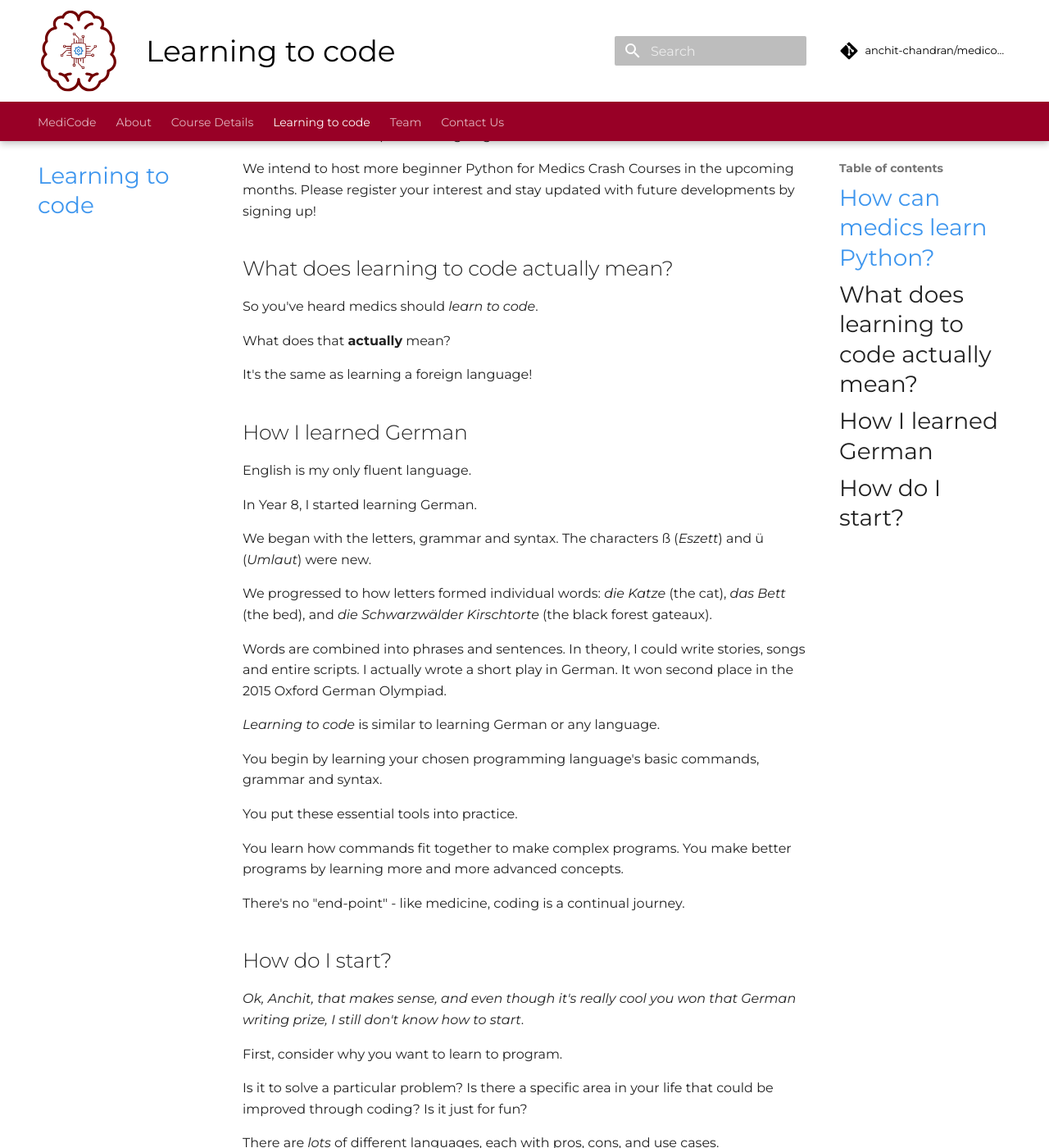
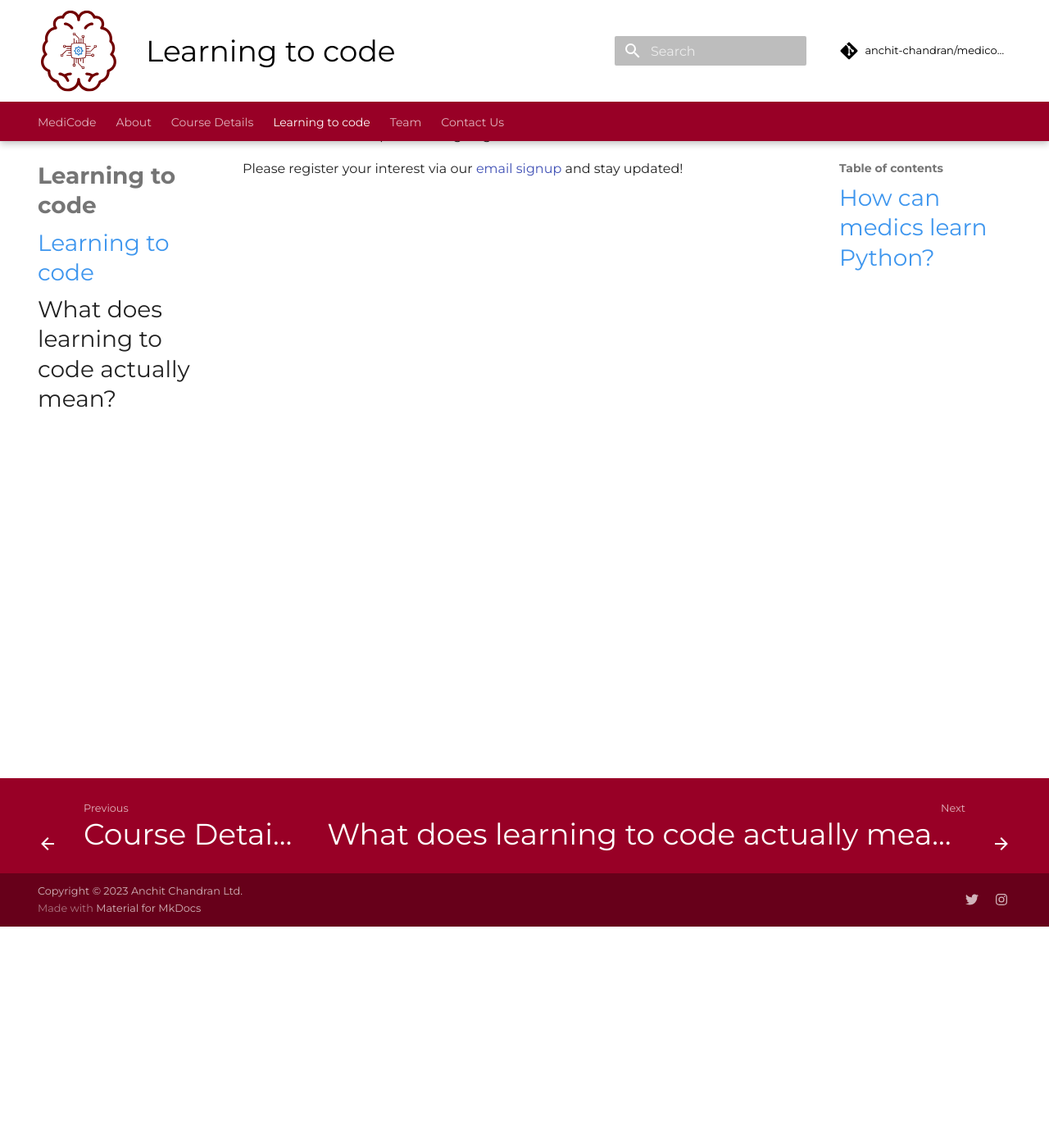
Before and after one commit to anchit-chandran/medicode-website, an MkDocs documentation site: the page built from docs/code.md, in a window 1280 px wide and 1400 px high, scrolled down 270 px. Shown: the whole window at 82% size. Built offline with MkDocs 1.6.1 and Material for MkDocs 9.7.7, drawn with Linux system fonts in a browser that asks for light colours; comment, search, counter and statistics services are not loaded; some of the changed text lies outside the part shown.

Commit message:
lots of content added
Signed-off-by: Anchit <anchit97123@gmail.com>

```diff
--- a/docs/code.md
+++ b/docs/code.md
@@ -1,52 +1,7 @@
 ## How can medics learn Python?
+
 By attending MediCode school!
 
 MediCode has created a comprehensive series of Python tutorials aimed towards medics who are complete coding beginners.
 
-We intend to host more beginner Python for Medics Crash Courses in the upcoming months. Please register your interest and stay updated with future developments by signing up!
-
-## What does learning to code actually mean?
-
-So you've heard medics should *learn to code*.
-
-What does that **actually** mean?
-
-It's the same as learning a foreign language!
-
-## How I learned German
-
-English is my only fluent language.
-
-In Year 8, I started learning German.
-
-We began with the letters, grammar and syntax. The characters ß (*Eszett*) and ü (*Umlaut*) were new.
-
-We progressed to how letters formed individual words: *die Katze* (the cat), *das Bett* (the bed), and *die Schwarzwälder Kirschtorte* (the black forest gateaux).
-
-Words are combined into phrases and sentences. In theory, I could write stories, songs and entire scripts. I actually wrote a short play in German. It won second place in the 2015 Oxford German Olympiad.
-
-*Learning to code* is similar to learning German or any language.
-
-You begin by learning your chosen programming language's basic commands, grammar and syntax.
-
-You put these essential tools into practice.
-
-You learn how commands fit together to make complex programs. You make better programs by learning more and more advanced concepts.
-
-There's no "end-point" - like medicine, coding is a continual journey.
-
-## How do I start?
-
-*Ok, Anchit, that makes sense, and even though it's really cool you won that German writing prize, I still don't know how to start*.
-
-First, consider why you want to learn to program.
-
-Is it to solve a particular problem? Is there a specific area in your life that could be improved through coding? Is it just for fun?
-
-There are *lots* of different languages, each with pros, cons, and use cases.
-
-These are my recommendations for any medic who's starting their coding journey:
-
-- If you're interested in web development (i.e. anything related to websites or web apps), start with **HTML, CSS, and JavaScript**.
-
-- If you're interested in anything else (particularly data science, machine learning, and MedTech), or you're unsure what you want to do, **learn Python.**
+Please register your interest via our [email signup](./index.md#sign-up) and stay updated!
--- a/mkdocs.yml
+++ b/mkdocs.yml
@@ -19,7 +19,9 @@
   - "index.md"
   - About: 'about.md'
   - Course Details: 'details.md'
-  - Learning to code: 'code.md'
+  - Learning to code:
+    - Learning to code: 'code.md'
+    - What does learning to code actually mean?: 'learning-to-code.md'
   - Team: 'team.md'
   - Contact Us: 'contact.md'
 
@@ -46,6 +48,7 @@
   - pymdownx.details
   - pymdownx.superfences
   - attr_list
+  - md_in_html
   - pymdownx.emoji:
       emoji_index: !!python/name:materialx.emoji.twemoji
       emoji_generator: !!python/name:materialx.emoji.to_svg
```
Also changed, not shown: docs/index.md (+19 -0 lines), docs/learning-to-code.md (added, +64 -0 lines), docs/team.md (+11 -4 lines), docs/_assets/_images/anchit.jpeg (added), docs/_assets/_images/screenshot-tutorial-1.png (added), docs/_assets/_images/tutorial-1.gif (added), docs/about.md (line endings or trailing spaces).
